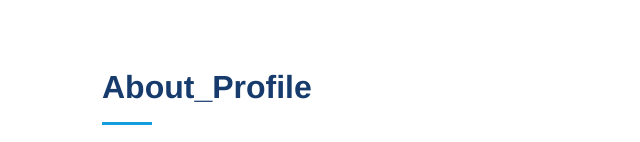
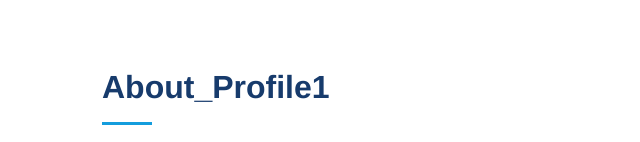
Before and after one commit to prafulpatel16/p1_Portfolio_webapp_deploy, a plain HTML site: page iPortfoliov1_emp/index.html in a window 1280 px wide. Shown: the part 810-952 px from the top of the page, 213-853 px from the left. Drawn offline with nearby package versions, Linux system fonts and the light colour scheme.

Commit message:
commit to main aboutprofile

```diff
--- a/iPortfoliov1_emp/index.html
+++ b/iPortfoliov1_emp/index.html
@@ -85,7 +85,7 @@
       <div class="container">
 
         <div class="section-title">
-          <h2>About_Profile</h2>
+          <h2>About_Profile1</h2>
           <p>I am an IT professional with overall 14 years plus an unique blend of Technical, Software Development, Functional & Qualitative skills. I have hands-on-experience in across IT Software Testing, Quality Assurance, Test Automation, RPA Development, RPA Testing, Cloud Infrastructure Management, Cloud Operations, Server Administration.</p>
         </div>
 
```
